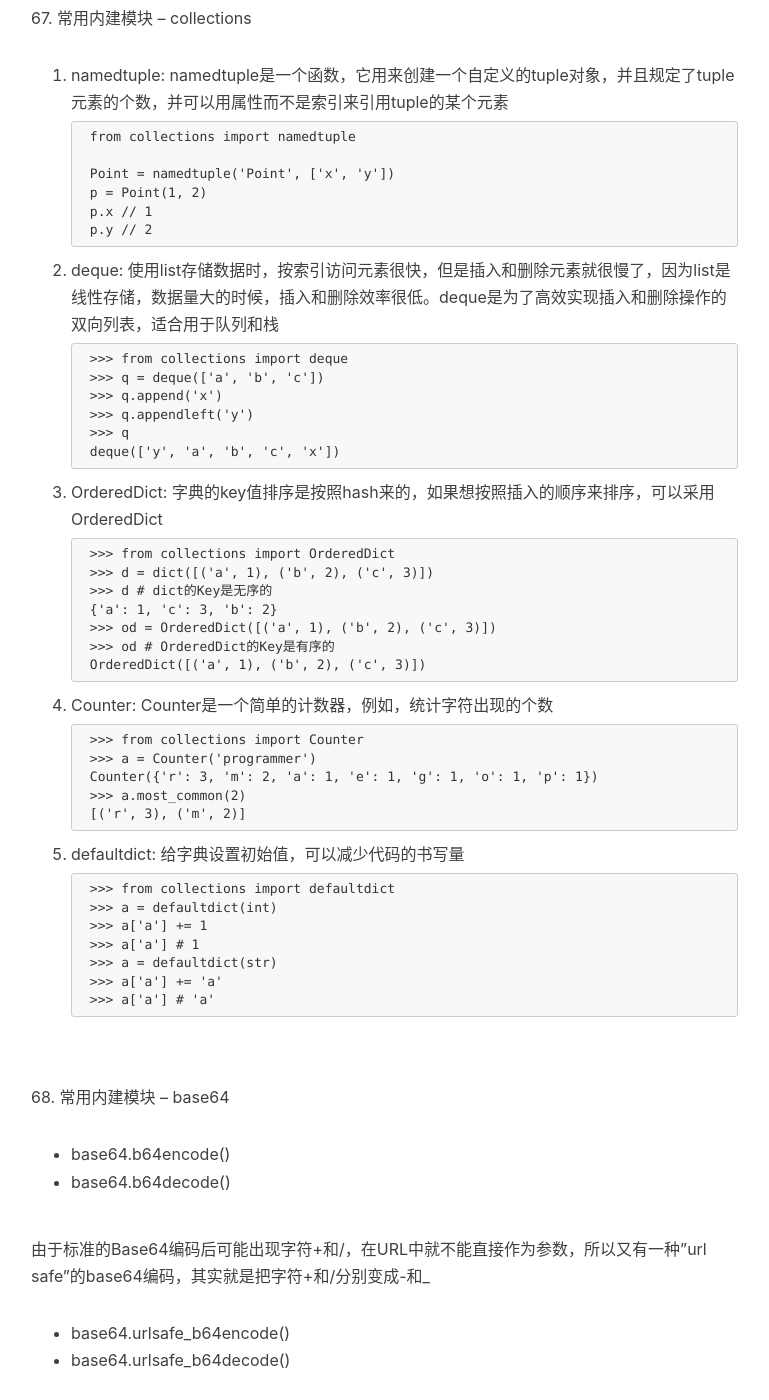
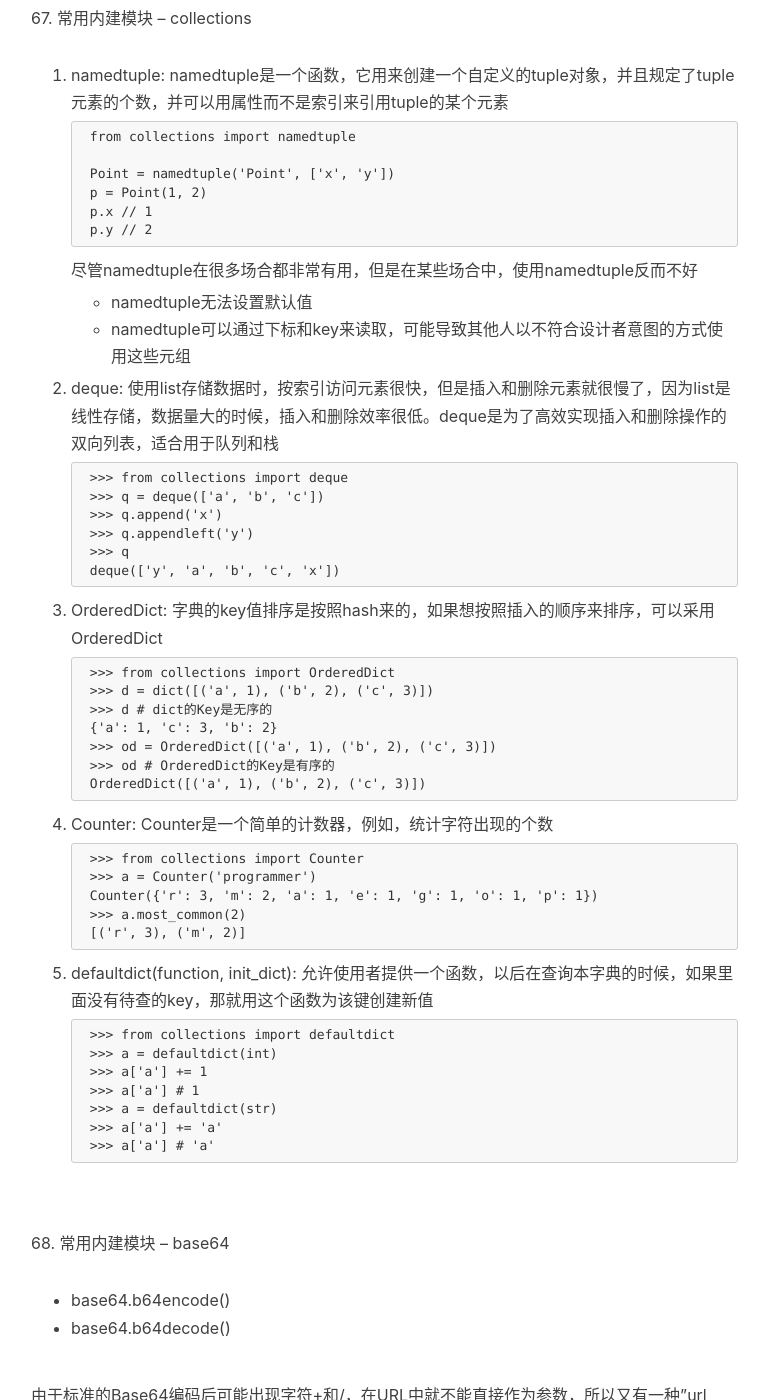
Before and after one commit to mickey0524/mickey0524.github.io, a Jekyll site: the page built from _posts/2017-08-05-begin-python.md, in a window 1280 px wide and 1400 px high, scrolled down 18169 px. Shown: the whole window, without its empty margins (234-1003 px from the left). Built offline with Jekyll 4.4.1, drawn with Linux system fonts in a browser that asks for light colours; nearby versions of some CDN libraries; comment, search, counter and statistics services are not loaded.

Commit message:
feat(python): add python

````diff
--- a/_posts/2017-08-05-begin-python.md
+++ b/_posts/2017-08-05-begin-python.md
@@ -668,6 +668,11 @@ re.spilt(pattern, string) 分割字符串，返回list，速度比string的split
 	p.y // 2
 	```
 
+    尽管namedtuple在很多场合都非常有用，但是在某些场合中，使用namedtuple反而不好
+
+    * namedtuple无法设置默认值
+    * namedtuple可以通过下标和key来读取，可能导致其他人以不符合设计者意图的方式使用这些元组
+
 2. deque: 使用list存储数据时，按索引访问元素很快，但是插入和删除元素就很慢了，因为list是线性存储，数据量大的时候，插入和删除效率很低。deque是为了高效实现插入和删除操作的双向列表，适合用于队列和栈
 
 	```
@@ -700,7 +705,7 @@ re.spilt(pattern, string) 分割字符串，返回list，速度比string的split
 	[('r', 3), ('m', 2)]
 	```
 
-5. defaultdict: 给字典设置初始值，可以减少代码的书写量
+5. defaultdict(function, init\_dict): 允许使用者提供一个函数，以后在查询本字典的时候，如果里面没有待查的key，那就用这个函数为该键创建新值
 
 	```
 	>>> from collections import defaultdict
@@ -717,10 +722,10 @@ re.spilt(pattern, string) 分割字符串，返回list，速度比string的split
 * base64.b64encode()
 * base64.b64decode()
 
-由于标准的Base64编码后可能出现字符+和/，在URL中就不能直接作为参数，所以又有一种"url safe"的base64编码，其实就是把字符+和/分别变成-和_
+由于标准的Base64编码后可能出现字符+和/，在URL中就不能直接作为参数，所以又有一种"url safe"的base64编码，其实就是把字符+和/分别变成-和\_
 
-* base64.urlsafe_b64encode()
-* base64.urlsafe_b64decode()
+* base64.urlsafe\_b64encode()
+* base64.urlsafe\_b64decode()
 
 <br>69. 常用内建模块 -- hashlib
 
````
Also changed, not shown: _posts/2017-10-20-superior-article.md (+4 -0 lines), _posts/2018-07-19-effective-python.md (+2 -0 lines).
